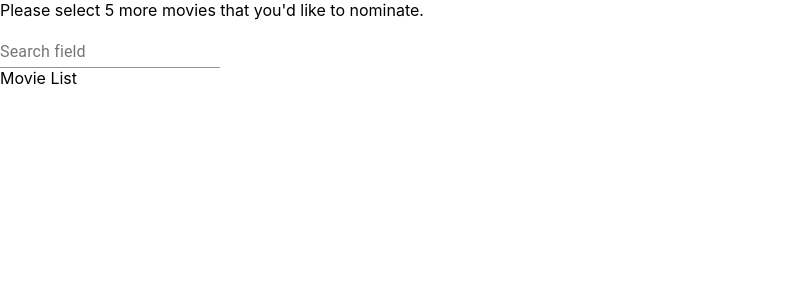
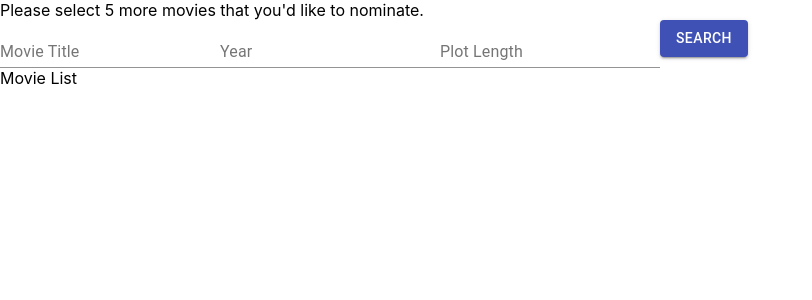
Before and after one commit to RodoMark/shoppies, a React (Create React App) app: page / in a window 1280 px wide. Shown: the top 300 px of the page, without its empty margins (0-812 px from the left). Built offline with nearby package versions, Linux system fonts and the light colour scheme.

Commit message:
add textfields and search button

```diff
--- a/src/components/MovieList.jsx
+++ b/src/components/MovieList.jsx
@@ -1,13 +1,19 @@
 import React, {useState} from 'react'
 import MovieListItem from './MovieListItem'
-import TextField from '@material-ui/core/TextField';
+import { Form, Button, TextField } from '@material-ui/core/';
 
 const MovieList = (props) => {
-
+  const [title, setTitle] = useState('')
 
   return(
     <section className="movie-list">
-      <TextField id="standard-search" label="Search field" type="search" />
+
+      <TextField id="standard-search" label="Movie Title" type="search" />
+      <TextField id="standard-search" label="Year" type="search" />
+      <TextField id="standard-search" label="Plot Length" type="search" />
+        <Button variant="contained" color="primary" type="submit">
+          Search
+        </Button>
       <div>Movie List</div>
     </section>
   )
```
